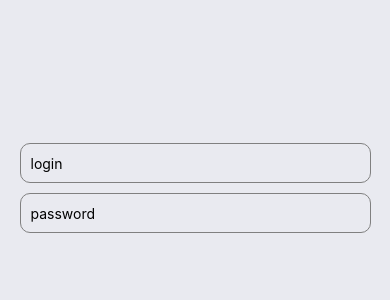
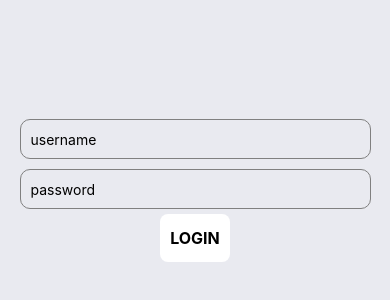
Before and after one commit to gmvivekanandan/social-media, a React Native app: screen / in a window 390 px wide. Shown: the part 234-534 px from the top of the page. Built offline with nearby package versions, Linux system fonts and the light colour scheme.

Commit message:
corrected errors in button.js

```diff
--- a/app/components/button.js
+++ b/app/components/button.js
@@ -1,31 +1,31 @@
 import React from 'react';
 import{StyleSheet, TouchableOpacity, Text,View} from 'react-native';
 
-export default function FlatButton({ text,onPress }){
-    return{
-        <TouchableOpacity onPress={onPress}>
-        <view style={Styles.button}>
-        <Text style={styles.buttonText}>{ text }</Text>
-        </view>
-
+const FlatButton = ( props ) => {
+    return(
+        <TouchableOpacity>
+        <View style={styles.button}>
+        <Text style={styles.buttonText}>{ props.text }</Text>
+        </View>
         </TouchableOpacity>
-    }
+    )
 }
 
 
-const styles=StyleSheet.create{{
+const styles=StyleSheet.create({
 button:{
     borderRadius:8,
     paddingVertical:14,
     paddingHorizontal:10,
-    backgroundColor:'',
-}.
+    backgroundColor:'#fff',
+},
 buttonText:{
-    color:'white',
+    color:'black',
     fontWeight:'bold',
     textTransform:'uppercase',
     fontSize:16,
     textAlign:'center',
+},
+})
 
-}
-}}
+export default FlatButton;
--- a/app/screens/LoginScreen.js
+++ b/app/screens/LoginScreen.js
@@ -2,12 +2,14 @@ import React from "react";
 import { Text, View, StyleSheet } from "react-native";
 import { COLORS } from "../config/colors";
 import Input from "../components/Input";
+import FlatButton from "../components/button"
 
 const LoginScreen = () => {
   return (
     <View style={styles.container}>
-      <Input name="login" />
+      <Input name="username" />
       <Input name="password" />
+      <FlatButton text="login"/>
     </View>
   );
 };
```
